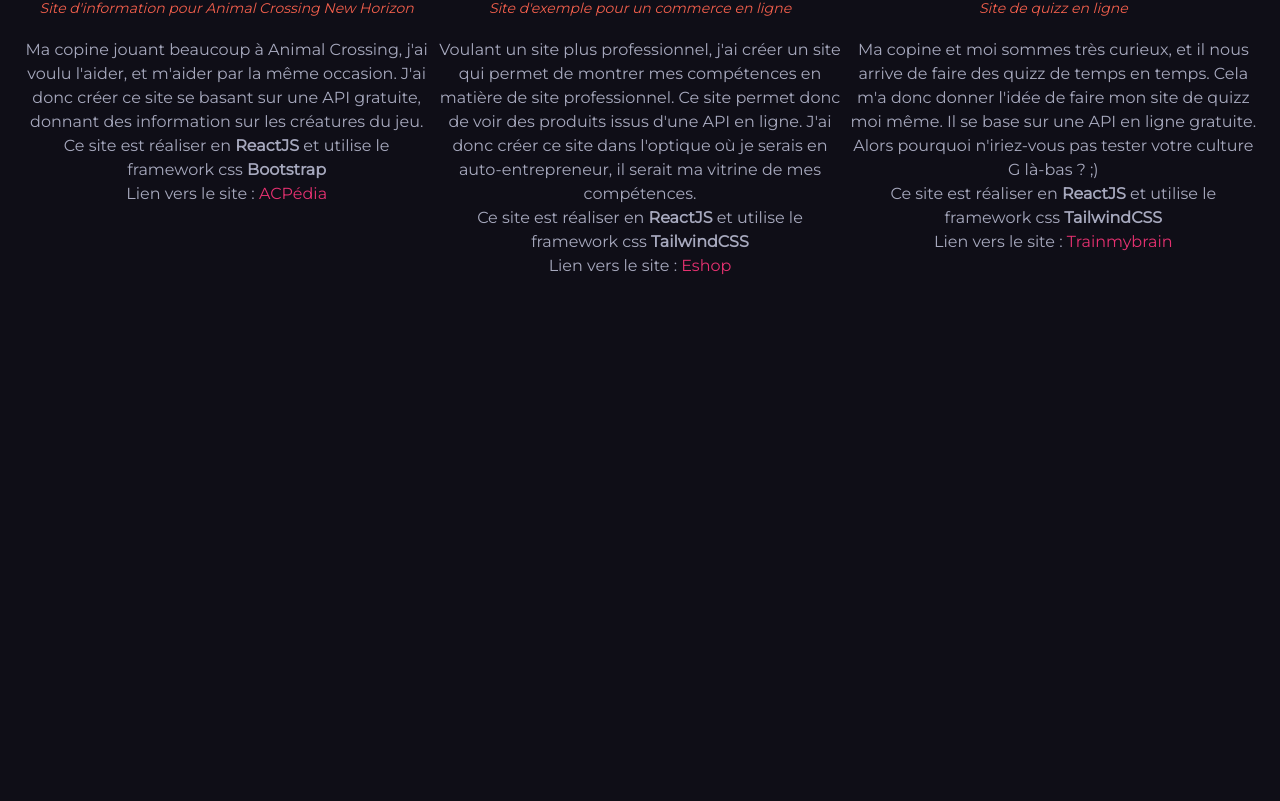
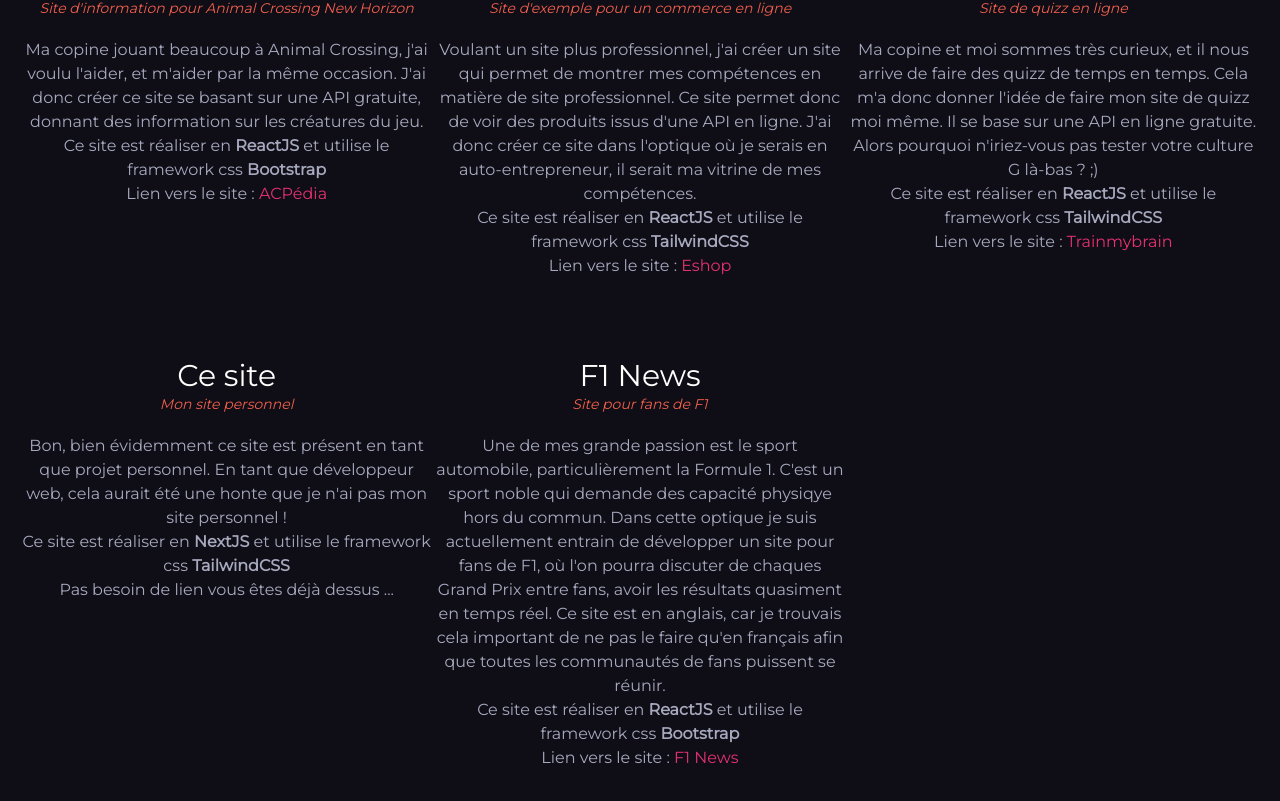
Before and after one commit to zbindenhugo/MyWebsite, a Next.js app: page /side-projects in a window 1280 px wide. Shown: the part 297-1098 px from the top of the page. Before the commit the page ends 800 px from the top, so only its background shows below. Built offline with nearby package versions, Linux system fonts and the light colour scheme.

Commit message:
Ajout des différents projets perso

```diff
--- a/pages/side-projects.js
+++ b/pages/side-projects.js
@@ -33,7 +33,7 @@ export default function SideProjects(){
                     </div>
                 </div>
                 <div className="mt-10 grid md:grid-cols-3 sm:grid-cols-2 grid-cols-1 text-center p-5">
-                    <div>
+                    <div className="mb-20">
                         <div className="text-center text-[#fffffe] text-3xl">
                             ACPédia
                         </div>
@@ -47,7 +47,7 @@ export default function SideProjects(){
                             <p>Lien vers le site : <a href="https://acpedia.netlify.app" className="text-[#e53170]" target='_blank'>ACPédia</a></p>
                         </div>
                     </div>
-                    <div>
+                    <div className="mb-20">
                         <div className="text-center text-[#fffffe] text-3xl">
                             EShop
                         </div>
@@ -64,7 +64,7 @@ export default function SideProjects(){
                             <p>Lien vers le site : <a href="https://eshop-example.netlify.app" className="text-[#e53170]" target='_blank'>Eshop</a></p>
                         </div>
                     </div>
-                    <div>
+                    <div className="mb-20">
                         <div className="text-center text-[#fffffe] text-3xl">
                             Train My Brain
                         </div>
@@ -81,6 +81,40 @@ export default function SideProjects(){
                             <p>Lien vers le site : <a href="https://trainmybrain.netlify.app" className="text-[#e53170]" target='_blank'>Trainmybrain</a></p>
                         </div>
                     </div>
+                    <div className="mb-20">
+                        <div className="text-center text-[#fffffe] text-3xl">
+                            Ce site
+                        </div>
+                        <div className="text-sm italic text-[#f25f4c]">
+                            Mon site personnel
+                        </div>
+                        <div className="mt-5">
+                            <p>
+                                Bon, bien évidemment ce site est présent en tant que projet personnel. En tant que développeur web, cela aurait été
+                                une honte que je n'ai pas mon site personnel !
+                            </p>
+                            <p>Ce site est réaliser en <strong>NextJS</strong> et utilise le framework css <strong>TailwindCSS</strong></p>
+                            <p>Pas besoin de lien vous êtes déjà dessus ... </p>
+                        </div>
+                    </div>
+                    <div className="mb-20">
+                        <div className="text-center text-[#fffffe] text-3xl">
+                            F1 News
+                        </div>
+                        <div className="text-sm italic text-[#f25f4c]">
+                            Site pour fans de F1
+                        </div>
+                        <div className="mt-5">
+                            <p>
+                                Une de mes grande passion est le sport automobile, particulièrement la Formule 1. C'est un sport noble qui demande des
+                                capacité physiqye hors du commun. Dans cette optique je suis actuellement entrain de développer un site pour fans de F1,
+                                où l'on pourra discuter de chaques Grand Prix entre fans, avoir les résultats quasiment en temps réel.
+                                Ce site est en anglais, car je trouvais cela important de ne pas le faire qu'en français afin que toutes les communautés de fans puissent se réunir.
+                            </p>
+                            <p>Ce site est réaliser en <strong>ReactJS</strong> et utilise le framework css <strong>Bootstrap</strong></p>
+                            <p>Lien vers le site : <a href="https://myf1news.netlify.app" className="text-[#e53170]" target='_blank'>F1 News</a></p>
+                        </div>
+                    </div>
                 </div>
             </motion.div>
         </>
```
